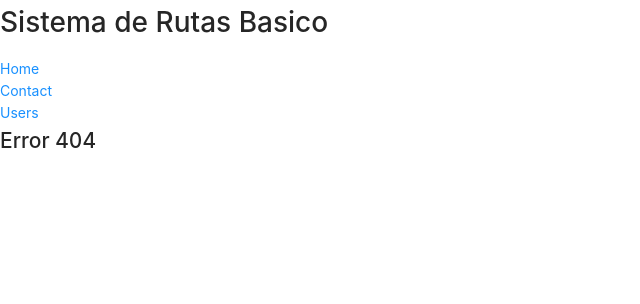
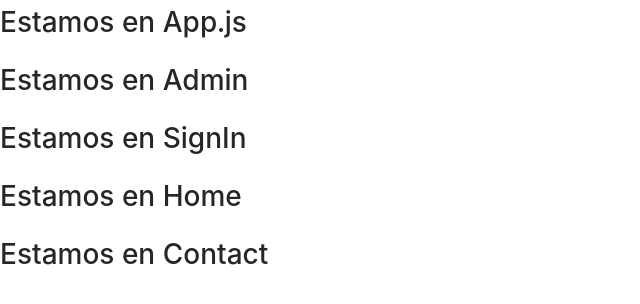
Before and after one commit to restrepo86/web-mern-project, a React (Create React App) app in the folder client/: page /admin in a window 1280 px wide. Before the commit this address had no page. Shown: the top 304 px of the page, without its empty margins (0-640 px from the left). Built offline with nearby package versions, Linux system fonts and the light colour scheme.

Commit message:
Se crean paginas de la aplicacion

```diff
--- a/client/src/App.js
+++ b/client/src/App.js
@@ -1,46 +1,23 @@
 import React from 'react';
 
 import './App.scss';
-import { BrowserRouter as Router, Route, Link, Switch } from 'react-router-dom';
+import Admin from './pages/Admin';
+import SignIn from './pages/Admin/SignIn';
+import Home from './pages/Home';
+import Contact from './pages/Contact';
 
 function App() {
 
-
   return (
-    <Router>
-      <div className=",app">
-        <h1>Sistema de Rutas Basico</h1>
-
-        <Link to='/'>Home</Link> <br/>
-        <Link to='/contact'>Contact</Link> <br/>
-        <Link to='/users'>Users</Link> <br/>
-
-        <Switch>
-          <Route exact path='/' component={ Home } />
-          <Route exact path='/contact' component={ Contact } />
-          <Route exact path='/users' component={ Users } />
-          <Route component={ Error404 } />
-        </Switch>
-
-      </div>
-    </Router>
+    <>
+      <h1>Estamos en App.js</h1>
+      <Admin />
+      <SignIn />
+      <Home />
+      <Contact />
+    </>
   );
 }
 
-function Home() {
-  return <h2>Estamos en el componente home ...</h2>
-};
-
-function Contact() {
-  return <h2>Estamos en el componente Contact ...</h2>
-};
-
-function Users() {
-  return <h2>Estamos en el componente Users ...</h2>
-};
-
-function Error404() {
-  return <h2>Error 404</h2>
-};
 
 export default App;
--- /dev/null
+++ b/client/src/pages/Admin/Admin.js
@@ -0,0 +1,9 @@
+import React from 'react';
+
+export default function Admin() {
+    return(
+        <>
+            <h1>Estamos en Admin</h1>
+        </>
+    );
+}
--- /dev/null
+++ b/client/src/pages/Admin/SignIn.js
@@ -0,0 +1,9 @@
+import React from 'react';
+
+export default function SignIn() {
+    return (
+        <>
+            <h1>Estamos en SignIn</h1>
+        </>
+    );
+};
--- /dev/null
+++ b/client/src/pages/Admin/index.js
@@ -0,0 +1 @@
+export { default } from './Admin';
--- /dev/null
+++ b/client/src/pages/Contact.js
@@ -0,0 +1,9 @@
+import React from 'react';
+
+export default function Contact() {
+    return (
+        <>
+            <h1>Estamos en Contact</h1>
+        </>
+    );
+};
--- /dev/null
+++ b/client/src/pages/Home.js
@@ -0,0 +1,9 @@
+import React from 'react';
+
+export default function Home() {
+    return(
+        <>
+            <h1>Estamos en Home</h1>
+        </>
+    );
+};
```
